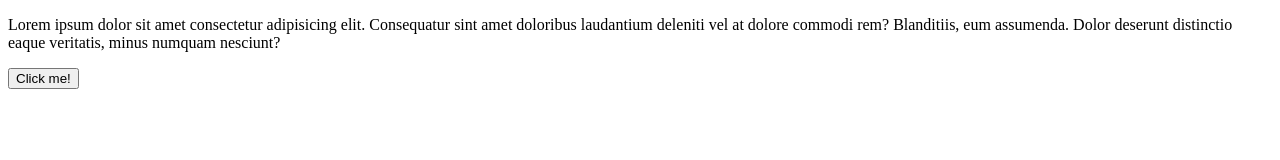
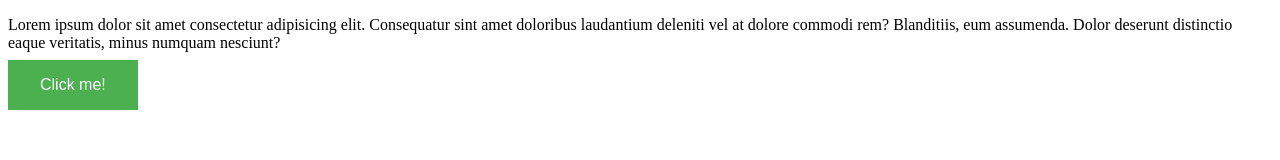
Before and after one commit to tawkol/myproject, a plain HTML site: page index.html in a window 1280 px wide. Drawn offline with Linux system fonts and the light colour scheme.

Commit message:
changing style

```diff
--- a/style.css
+++ b/style.css
@@ -1,4 +1,4 @@
-.button {
+button {
   background-color: #4caf50;
   border: none;
   color: white;
@@ -6,7 +6,7 @@
   text-align: center;
   font-size: 16px;
 }
-.p {
+p {
   display: inline-block;
   margin: 8px 0;
   width: 100%;
```
